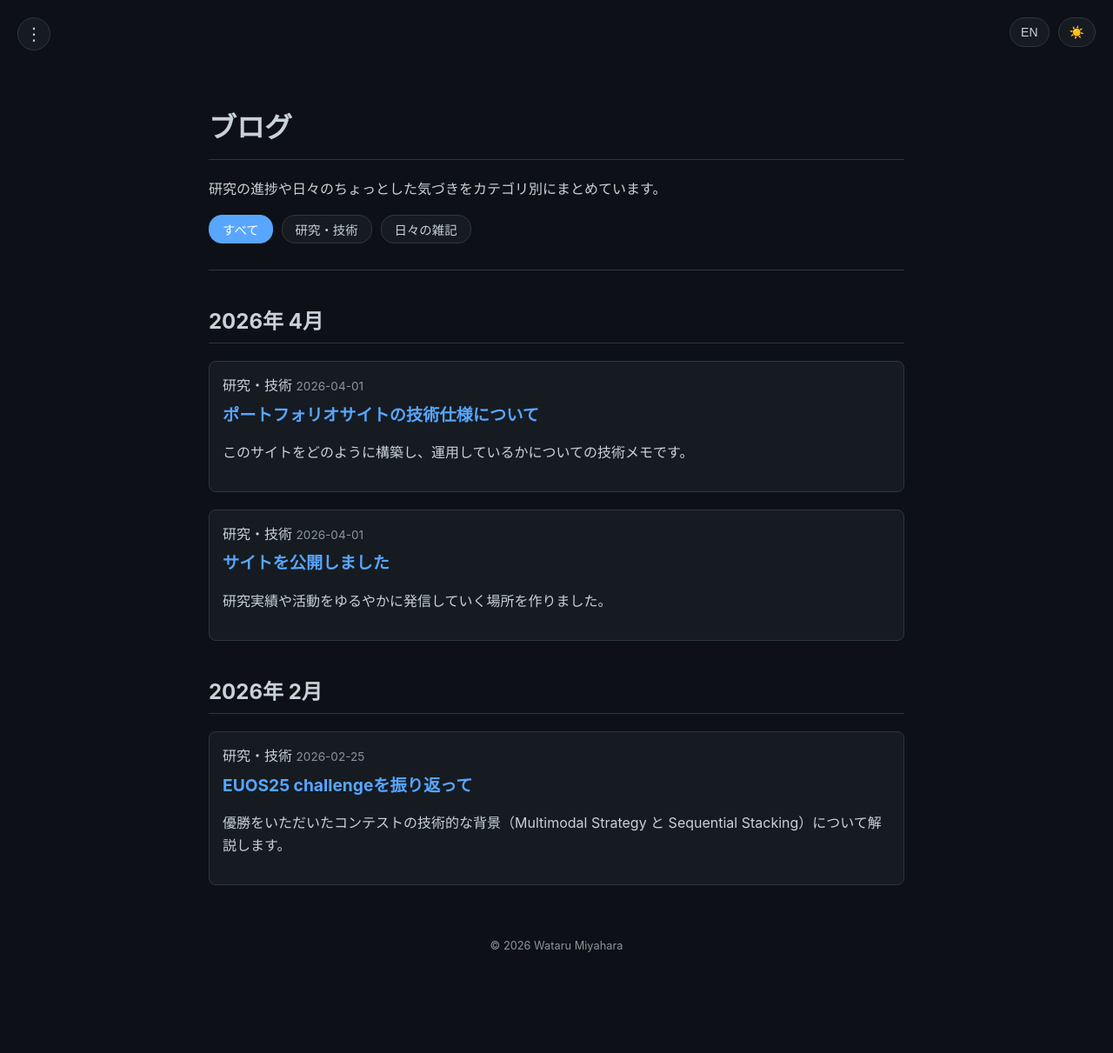
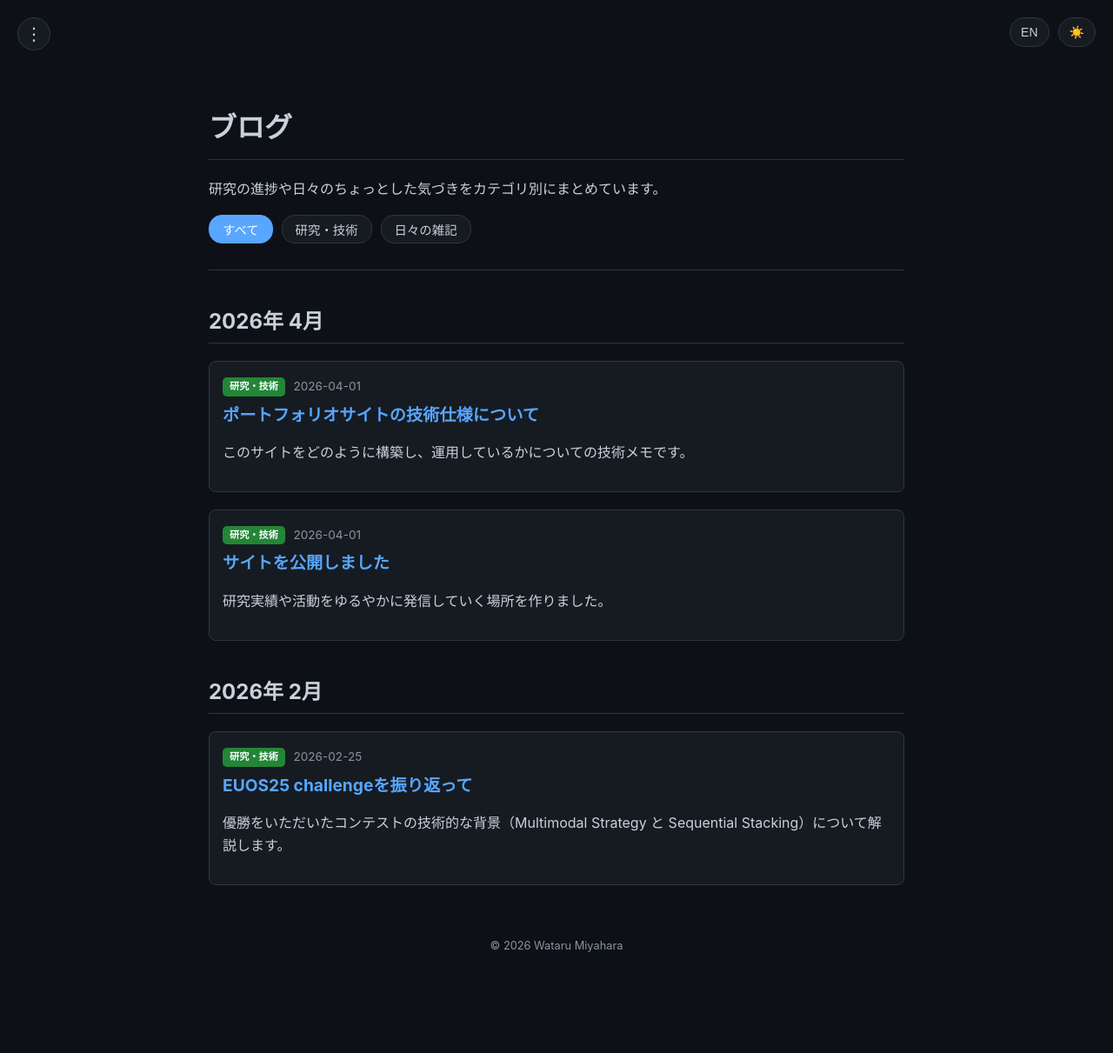
Before and after one commit to 377H-Miru/377H-Miru.github.io, a Jekyll site: the page built from blog.md, in a window 1280 px wide. Shown: the whole page at 87% size. Built offline with Jekyll 4.4.1, drawn with Linux system fonts in a browser that asks for light colours.

```diff
--- a/_layouts/default.html
+++ b/_layouts/default.html
@@ -65,6 +65,11 @@
         body[data-lang="ja"] [data-lang-content="ja"] { display: block; }
         body[data-lang="en"] [data-lang-content="en"] { display: block; }
 
+        .badge { font-size: 0.75em; padding: 2px 8px; border-radius: 10px; border: 1px solid var(--border-color); margin-left: 5px; vertical-align: middle; color: #8b949e; }
+        .tag { font-size: 0.7em; padding: 2px 8px; border-radius: 5px; color: #fff; font-weight: bold; margin-right: 5px; display: inline-block; vertical-align: middle; }
+        .tag-research { background-color: var(--tag-research); }
+        .tag-personal { background-color: var(--tag-personal); }
+
         .contact-box { background: var(--card-bg); padding: 20px; border-radius: 8px; border: 1px solid var(--border-color); margin-top: 20px; text-align: center; }
 
         /* Form Style */
@@ -92,21 +97,22 @@
             <a href="/achievements" class="i18n-link" data-ja="研究実績" data-en="Achievements">研究実績</a>
             <a href="/projects" class="i18n-link" data-ja="プロジェクト" data-en="Projects">プロジェクト</a>
             <a href="/contact" class="i18n-link" data-ja="お問い合わせ" data-en="Contact">お問い合わせ</a>
+            <a href="/#sns" class="i18n-link" data-ja="SNS" data-en="SNS">SNS</a>
         </div>
     </div>
 
     <div class="container">
         {{ content }}
 
-        <!-- Blog Comments (only for posts) -->
+        <!-- Blog Comments -->
         {% if page.path contains 'posts/' %}
         <div id="comments">
             <h3 class="i18n-link" data-ja="コメント" data-en="Comments">コメント</h3>
             <script src="https://giscus.app/client.js"
                     data-repo="377H-Miru/377H-Miru.github.io"
-                    data-repo-id="R_kgDON_Z6NQ"
+                    data-repo-id="R_kgDOR2lX0g"
                     data-category="General"
-                    data-category-id="DIC_kwDON_Z6Nc4Cn_up"
+                    data-category-id="DIC_kwDOR2lX0s4C520V"
                     data-mapping="pathname"
                     data-strict="0"
                     data-reactions-enabled="1"
@@ -132,7 +138,6 @@
             document.getElementById('themeBtn').innerText = currentTheme === 'dark' ? '☀️' : '🌙';
             localStorage.setItem('theme', currentTheme);
 
-            // Update Giscus theme if present
             const giscusIframe = document.querySelector('iframe.giscus-frame');
             if (giscusIframe) {
                 const gTheme = currentTheme === 'dark' ? 'dark' : 'light';
```
